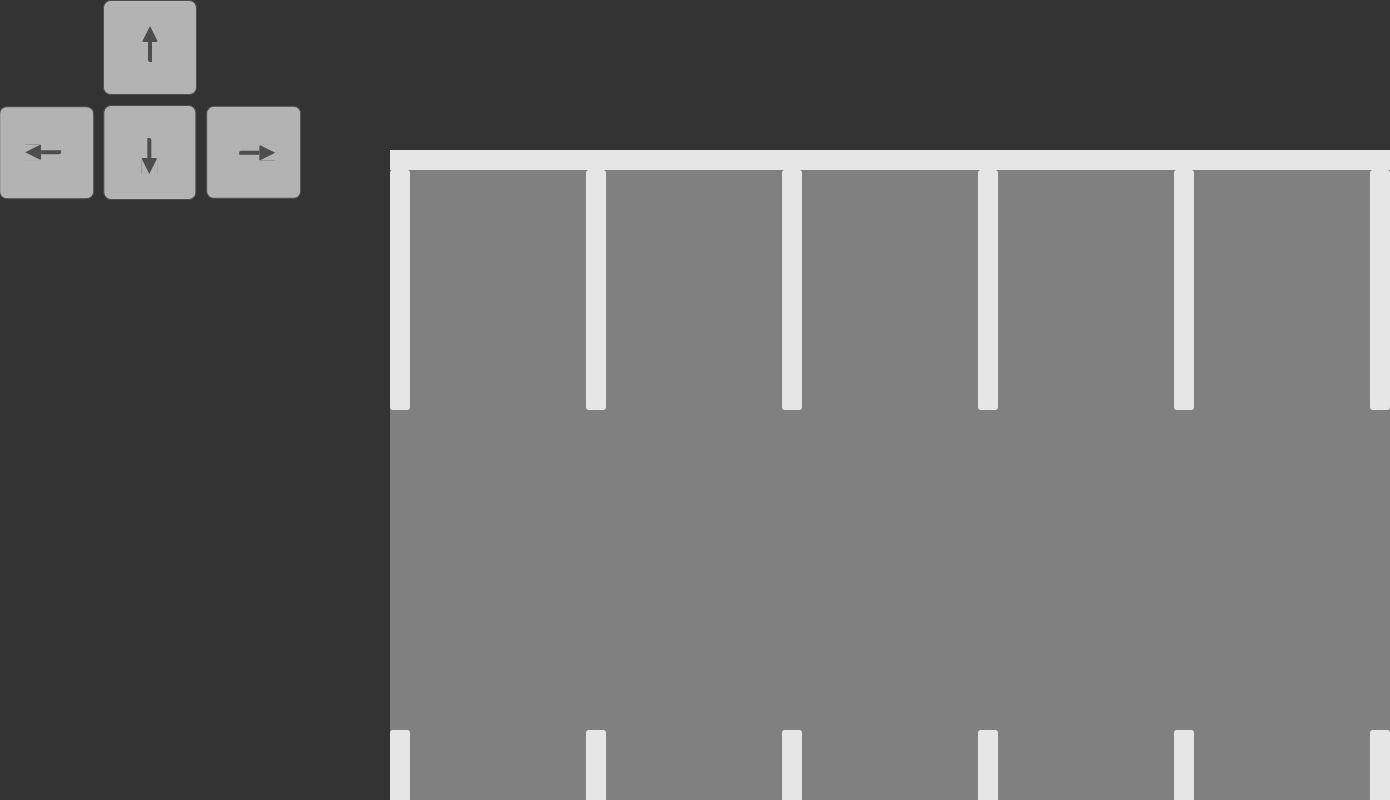
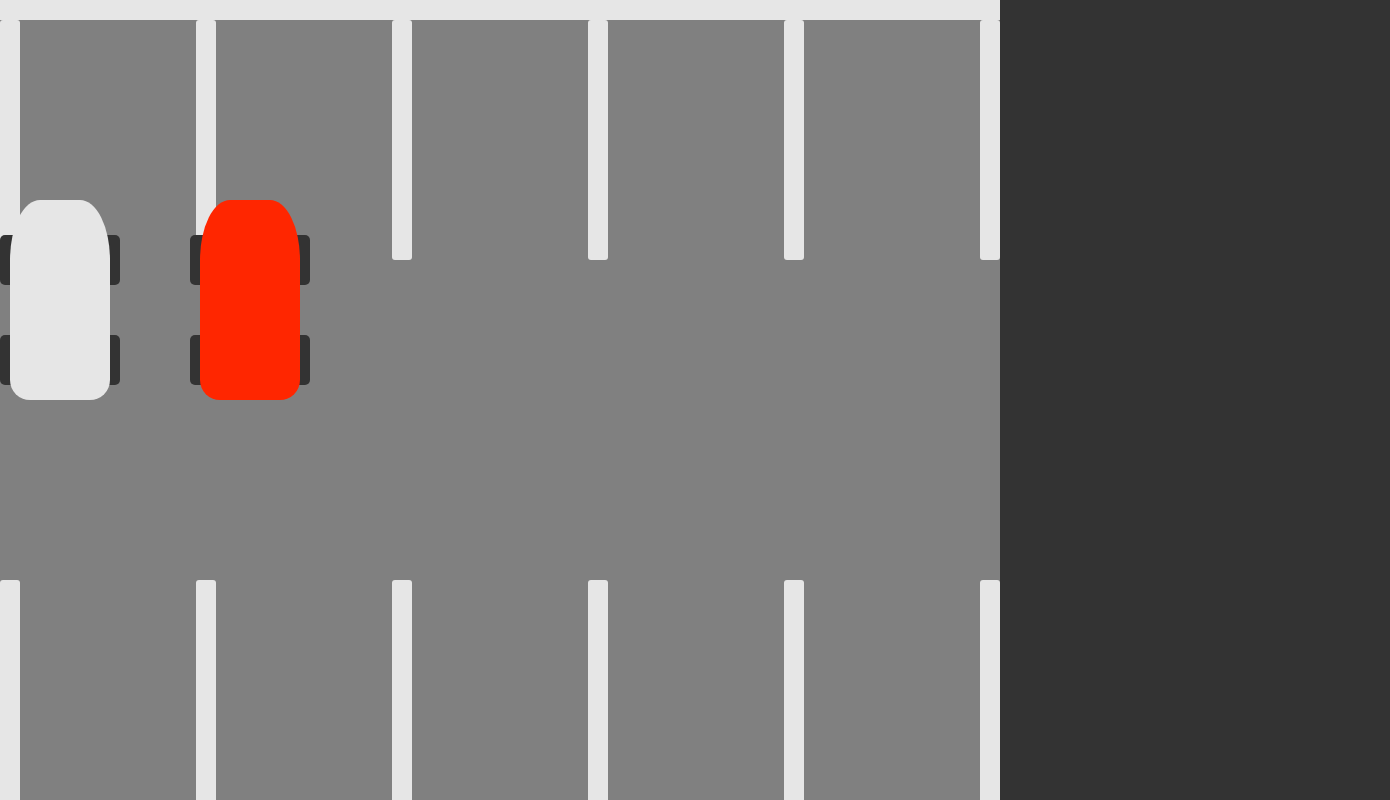
Before and after one commit to christianambukita/parking-simulator, a React (Create React App) app: page / in a window 1280 px wide. Shown: the top 800 px of the page, 1390 px wide, since content can reach past the window. Built offline with nearby package versions, Linux system fonts and the light colour scheme.

Commit message:
Add scene auto-scaling

```diff
--- a/src/components/ParkingSlots.js
+++ b/src/components/ParkingSlots.js
@@ -9,8 +9,9 @@ for (let i = 0; i < 10; i++) {
 	initialState[i] = {};
 }
 
-export default function ParkingSlots() {
+export default function ParkingSlots({ setScale, scale }) {
 	const dispatch = useDispatch();
+	const parkingRef = useRef(null);
 	const { payload: carParked } = useSelector(selectParked);
 	const slotRefs = {
 		0: useRef(null),
@@ -33,6 +34,7 @@ export default function ParkingSlots() {
 			newPositions[index] = { top, bottom, left, right };
 		});
 		dispatch(setSlotsPositions(newPositions));
+		setScaleWrap();
 	}
 
 	useEffect(() => {
@@ -58,8 +60,19 @@ export default function ParkingSlots() {
 			</div>
 		));
 	}
+	function setScaleWrap() {
+		const windowWidth = window.innerWidth;
+		const sceneWidth = parkingRef.current.offsetWidth;
+		if (sceneWidth > windowWidth) setScale(windowWidth / sceneWidth);
+	}
+	useEffect(() => {
+		getSlotsPositions();
+
+		// eslint-disable-next-line react-hooks/exhaustive-deps
+	}, [scale]);
+
 	return (
-		<div className='parking-slots flex-container'>
+		<div ref={parkingRef} className='parking-slots flex-container'>
 			<div className='parking-slots-container flex-container'>
 				<div className='slot-line'></div>
 				{toParkingSlots([0, 1, 2, 3, 4])}
--- a/src/components/Scene.js
+++ b/src/components/Scene.js
@@ -1,3 +1,4 @@
+import { useState } from 'react';
 import { useEffect } from 'react';
 import { useDispatch } from 'react-redux';
 import { useSelector } from 'react-redux';
@@ -8,6 +9,7 @@ import ParkingSlots from './ParkingSlots';
 import { selectCar, selectSlots, setParked } from './redux/SceneSlice';
 
 export default function Scene() {
+	const [scale, setScale] = useState(1);
 	const { payload: carPosition } = useSelector(selectCar);
 	const { payload: slotsPositions } = useSelector(selectSlots);
 	const dispatch = useDispatch();
@@ -32,11 +34,10 @@ export default function Scene() {
 			isCarParked();
 		}
 	}, [carPosition, dispatch, slotsPositions]);
-
 	return (
 		<div className='scene-container flex-container'>
-			<div className='scene'>
-				<ParkingSlots />
+			<div className='scene' style={{ transform: `scale(${scale})` }}>
+				<ParkingSlots setScale={setScale} scale={scale} />
 				<Car />
 				<DummyCar />
 			</div>
--- a/src/css/ParkingSlots.css
+++ b/src/css/ParkingSlots.css
@@ -16,6 +16,10 @@
 	justify-content: space-between;
 	position: relative;
 	border-block: var(--slot-line-width) solid var(--road-line);
+
+	position: absolute;
+	left: 0;
+	top: 0;
 }
 .parking-slots-container {
 	width: 100%;
--- a/src/css/Scene.css
+++ b/src/css/Scene.css
@@ -4,7 +4,9 @@
 }
 
 .scene {
-	width: 500px;
-	height: 500px;
+	position: absolute;
+	top: 0;
+	left: 0;
 	background: var(--color1);
+	transform-origin: top left;
 }
```
